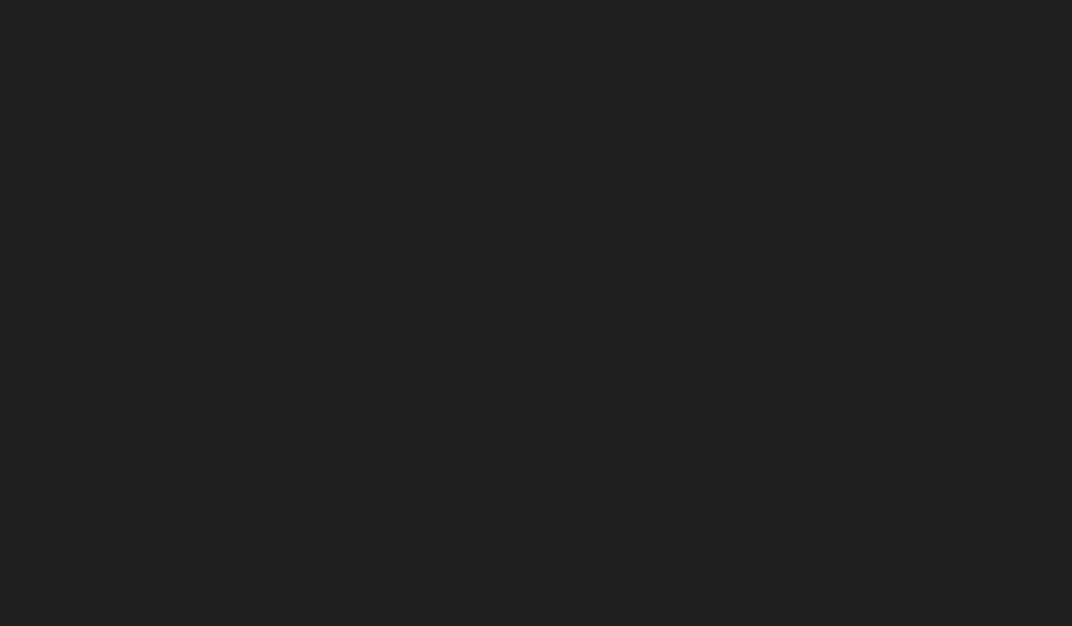
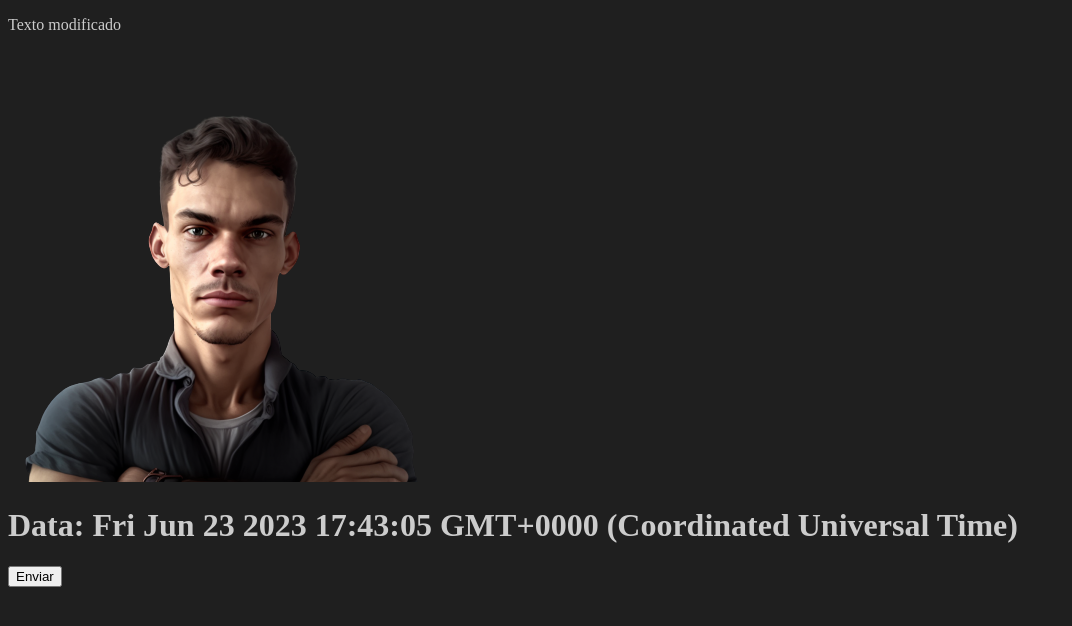
Before and after one commit to SamColt36/javascript-playlist-edson-maia, a plain HTML site: page DOM HTML/index.html in a window 1280 px wide. Shown: the whole page, without its empty margins (0-1072 px from the left). Drawn offline with Linux system fonts and the light colour scheme.

Commit message:
Update class

```diff
--- a/DOM HTML/index.html
+++ b/DOM HTML/index.html
@@ -14,6 +14,12 @@
 </head>
 
 <body>
+	<p id="ex1">Texto original</p>
+	<img src="" alt="" id="ex2">
+	<h1 id="ex3">campo de data</h1>
+
+	<button onclick="enviar()">Enviar</button>
+
 	<script src="script.js"></script>
 </body>
 
--- a/DOM HTML/script.js
+++ b/DOM HTML/script.js
@@ -1,3 +1,19 @@
 let page = document.getElementById('demo')
 page.style.backgroundColor = '#1F1F1F'
 page.style.color = '#ccc'
+
+// O HTML DOM permite que o js altere oconteúdo dos elementos html
+// Para  texto temos .innerHTML e .textContent
+let ex1 = document.querySelector('#ex1').innerHTML = 'Texto modificado'
+
+// Modificando atributos
+let ex2 = document.querySelector('#ex2').src = '../assets/ico.png'
+
+// Conteúdo dinâmico
+let ex3 = document.querySelector('#ex3').innerHTML = `Data: ${Date()}`
+
+// Gravando na saída do HTML
+// Ao usar o document.write após o carregamento do site ele apaga todo o conteúdo HTML
+function enviar() {
+	document.write(Date())
+}
```
Also changed, not shown: DOM Elements/index.html (+8 -0 lines), DOM Elements/script.js (+18 -0 lines).
